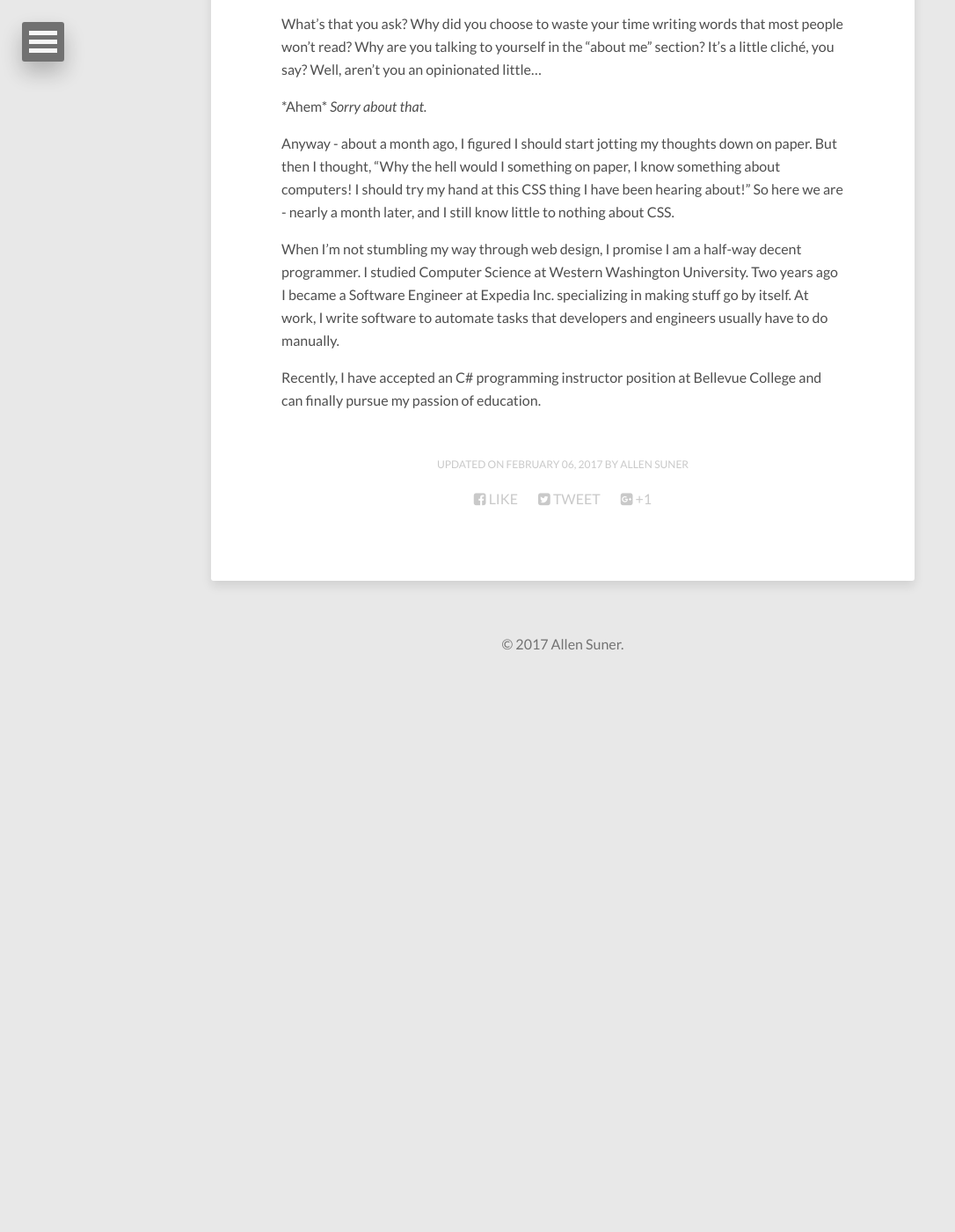
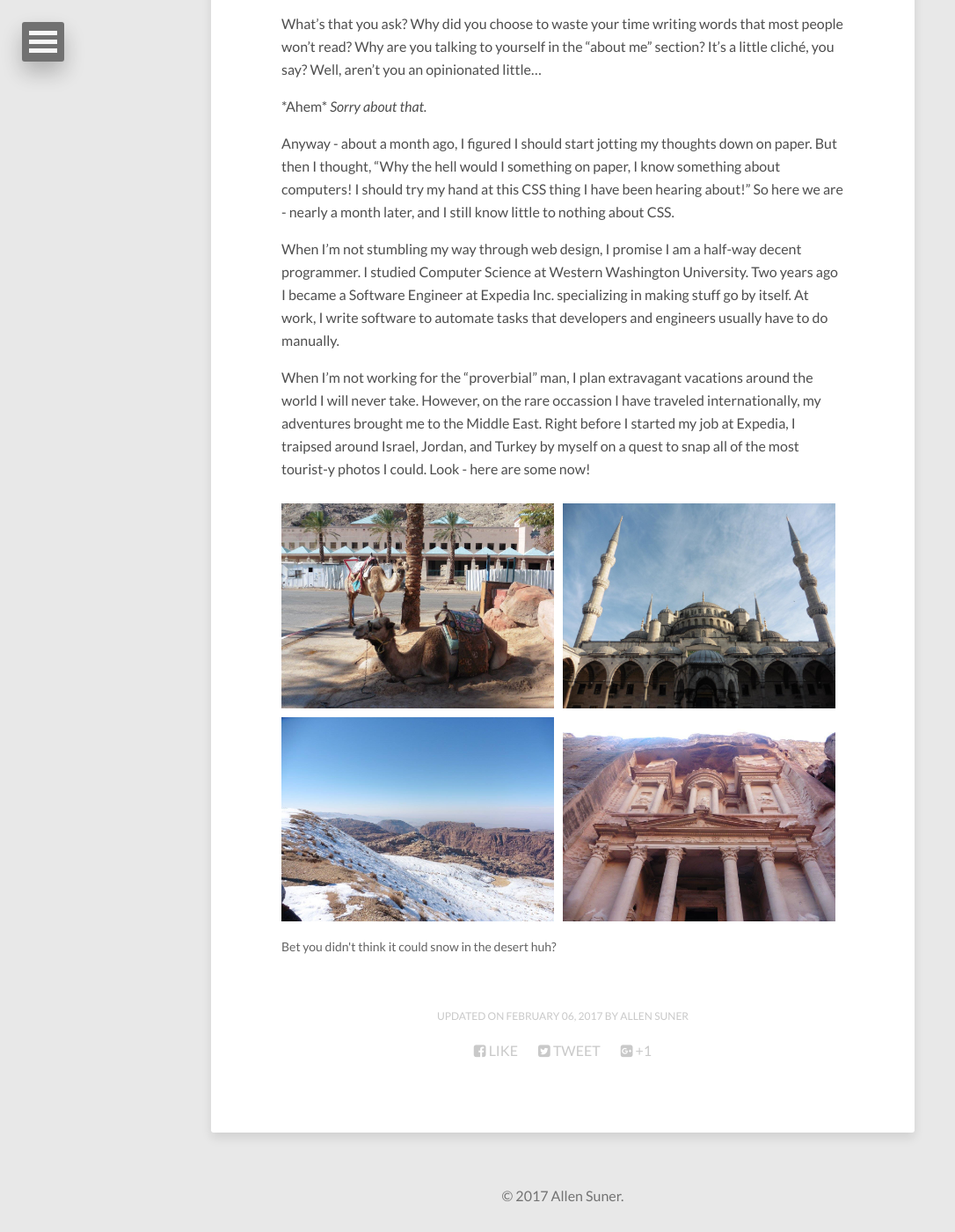
Before and after one commit to allensuner/allensuner.github.io, a Jekyll site: the page built from about/index.md, in a window 1280 px wide and 1400 px high, scrolled down 596 px. Shown: the whole window at 88% size, without its empty margins (0-1086 px from the left). Built offline with Jekyll 4.4.1, drawn with Linux system fonts in a browser that asks for light colours; nearby versions of some CDN libraries; before the commit the page ends 1369 px from its top, so only the background shows below that.

Commit message:
adding pictures

```diff
--- a/about/index.md
+++ b/about/index.md
@@ -27,5 +27,16 @@ ago I became a Software Engineer at Expedia Inc. specializing in making stuff
 go by itself. At work, I write software to automate tasks that developers and engineers
 usually have to do manually.
 
-Recently, I have accepted an C# programming instructor position at Bellevue College
-and can finally pursue my passion of education.
+When I'm not working for the "proverbial" man, I plan extravagant vacations around
+the world I will never take. However, on the rare occassion I have traveled
+internationally, my adventures brought me to the Middle East. Right before I started
+my job at Expedia, I traipsed around Israel, Jordan, and Turkey by myself on a quest
+to snap all of the most tourist-y photos I could. Look - here are some now!
+
+<figure class="half">
+	<img src="/images/camels.jpg" alt="Camels chillin' in Eilat">
+	<img src="/images/sultan_ahmet.jpg" alt="The blue mosque in Istanbul">
+	<img src="/images/jordan_3.jpg" alt="Jordanian desert in the snow">
+	<img src="/images/petra.jpg" alt="The Grand Treasury in Petra">
+	<figcaption>Bet you didn't think it could snow in the desert huh?</figcaption>
+</figure>
```
Also changed, not shown: Gemfile.lock, images/camels.jpg (added), images/hagia_sofia.jpg (added), images/jordan_2.jpg (added), images/jordan_3.jpg (added), images/petra.jpg (added), images/sultan_ahmet.jpg (added), 1 other file.
